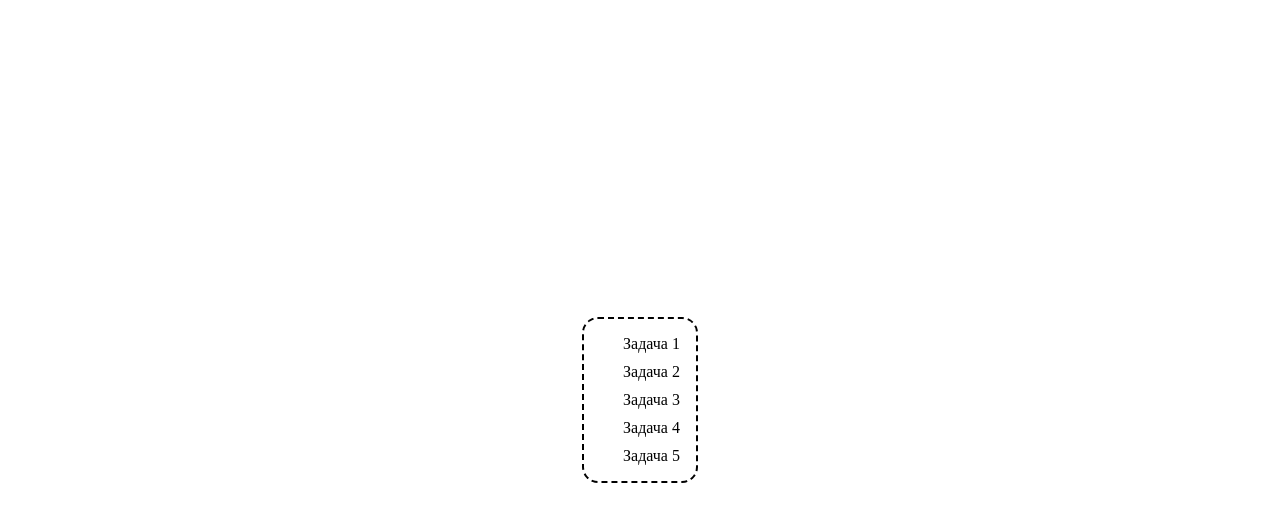
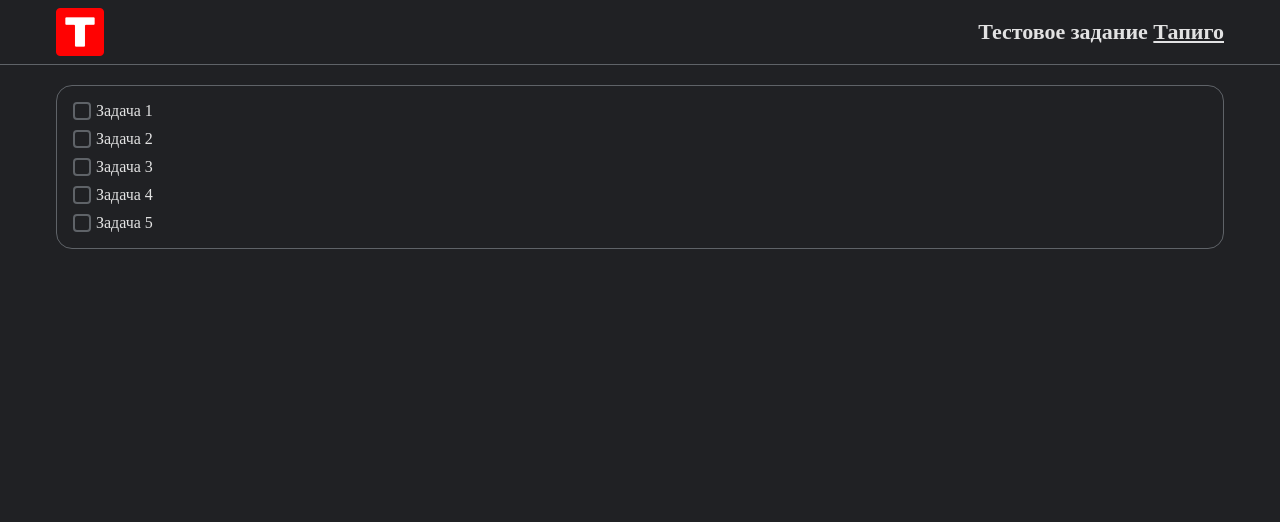
Before and after one commit to khusnutdinovilm/tapigo-test-task, a Vue app: page / in a window 1280 px wide. Shown: the top 522 px of the page. Built offline with nearby package versions, Linux system fonts and the light colour scheme.

Commit message:
UPD: вывел шапку сайта и переписал стили

```diff
--- a/src/App.vue
+++ b/src/App.vue
@@ -1,5 +1,7 @@
 <template>
-  <main>
+  <app-header />
+
+  <main class="container">
     <div class="task-items">
       <task-item v-for="task in taskStore.taskList" :key="task.id" :task-item="task" />
     </div>
@@ -8,6 +10,8 @@
 
 <script setup lang="ts">
 import { onMounted } from "vue";
+
+import AppHeader from "./components/app-header.vue";
 
 import TaskItem from "./components/task-item.vue";
 import useTaskStore from "./stores/task-store";
@@ -20,17 +24,11 @@ onMounted(async () => {
 </script>
 
 <style>
-main {
-  display: flex;
-  flex-direction: column;
-  gap: 20px;
-}
-
 .task-items {
   display: flex;
   flex-direction: column;
   gap: 10px;
-  border: 2px dashed black;
+  border: 1px solid var(--main-border-color);
   border-radius: 16px;
   padding: 16px;
 }
--- a/src/assets/main.css
+++ b/src/assets/main.css
@@ -1,15 +1,23 @@
 @import "./reset.css";
+@import "./variables.css";
+
+* {
+  color: var(--primary-font-color);
+}
+
+body {
+  background-color: var(--main-bg-color);
+}
 
 #app {
-  max-width: 1280px;
-  margin: 0 auto;
-  padding: 0 16px;
-  font-weight: normal;
-  min-height: 100dvh;
   display: flex;
   flex-direction: column;
-  align-items: center;
-  justify-content: center;
+  gap: 20px;
+  min-height: 100dvh;
+}
+
+#app main {
+  flex: 1;
 }
 
 .container {
```
